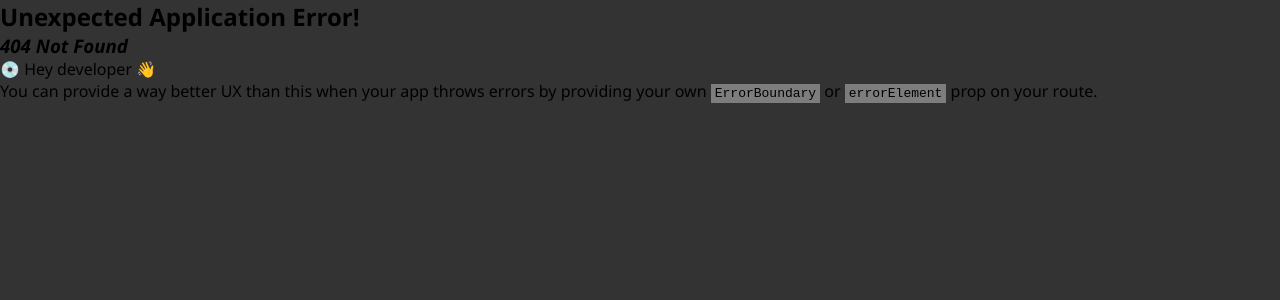
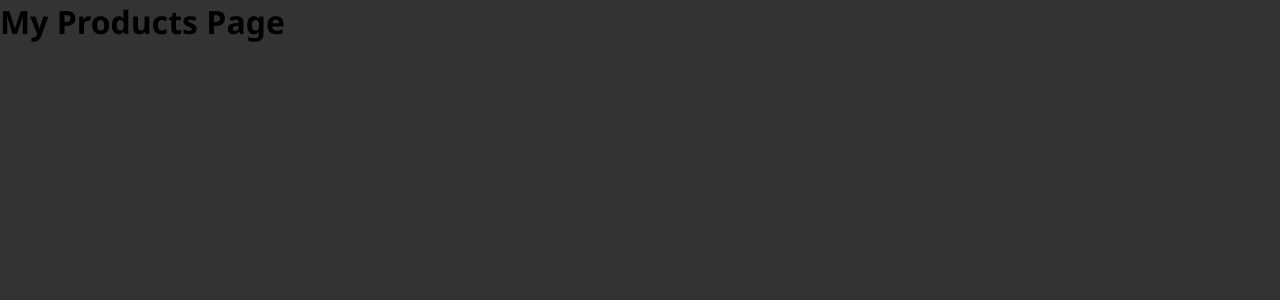
Before and after one commit to Daniel-1017/REACT_ROUTER, a React (Vite) app in the folder 01_starting_project/: page /products in a window 1280 px wide. Before the commit this address had no page. Shown: the top 300 px of the page. Built offline with nearby package versions, Linux system fonts and the light colour scheme.

Commit message:
products route

```diff
--- a/01_starting_project/src/App.jsx
+++ b/01_starting_project/src/App.jsx
@@ -1,8 +1,12 @@
 import React from "react"
 import { createBrowserRouter, RouterProvider } from "react-router-dom"
 import Home from "./pages/Home"
+import Products from "./pages/Products"
 
-const router = createBrowserRouter([{ path: "/", element: <Home /> }])
+const router = createBrowserRouter([
+  { path: "/", element: <Home /> },
+  { path: "/products", element: <Products /> },
+])
 
 const App = () => {
   return <RouterProvider router={router} />
--- /dev/null
+++ b/01_starting_project/src/pages/Products.jsx
@@ -0,0 +1,7 @@
+import React from "react"
+
+const Products = () => {
+  return <h1>My Products Page</h1>
+}
+
+export default Products
```
